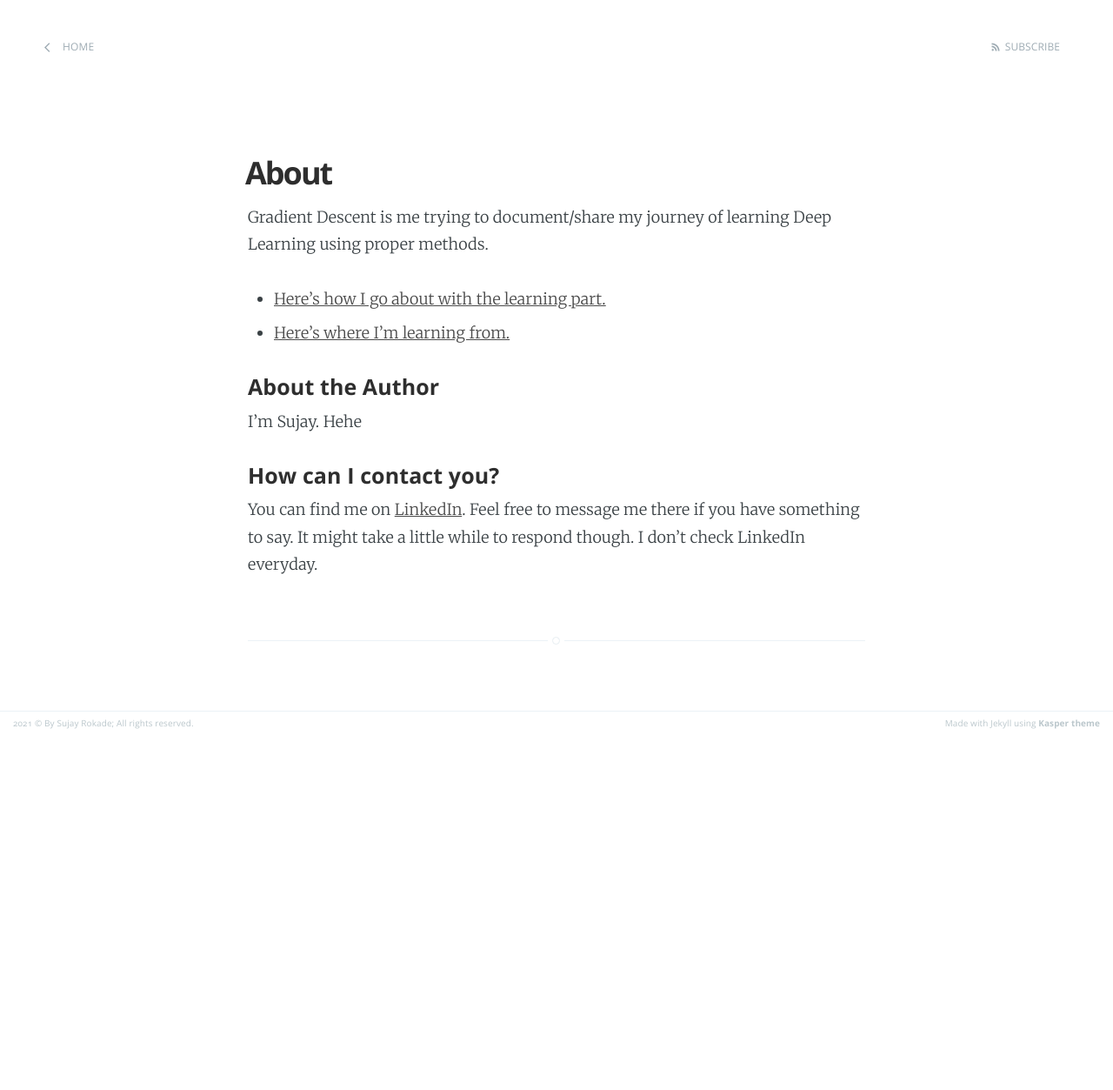
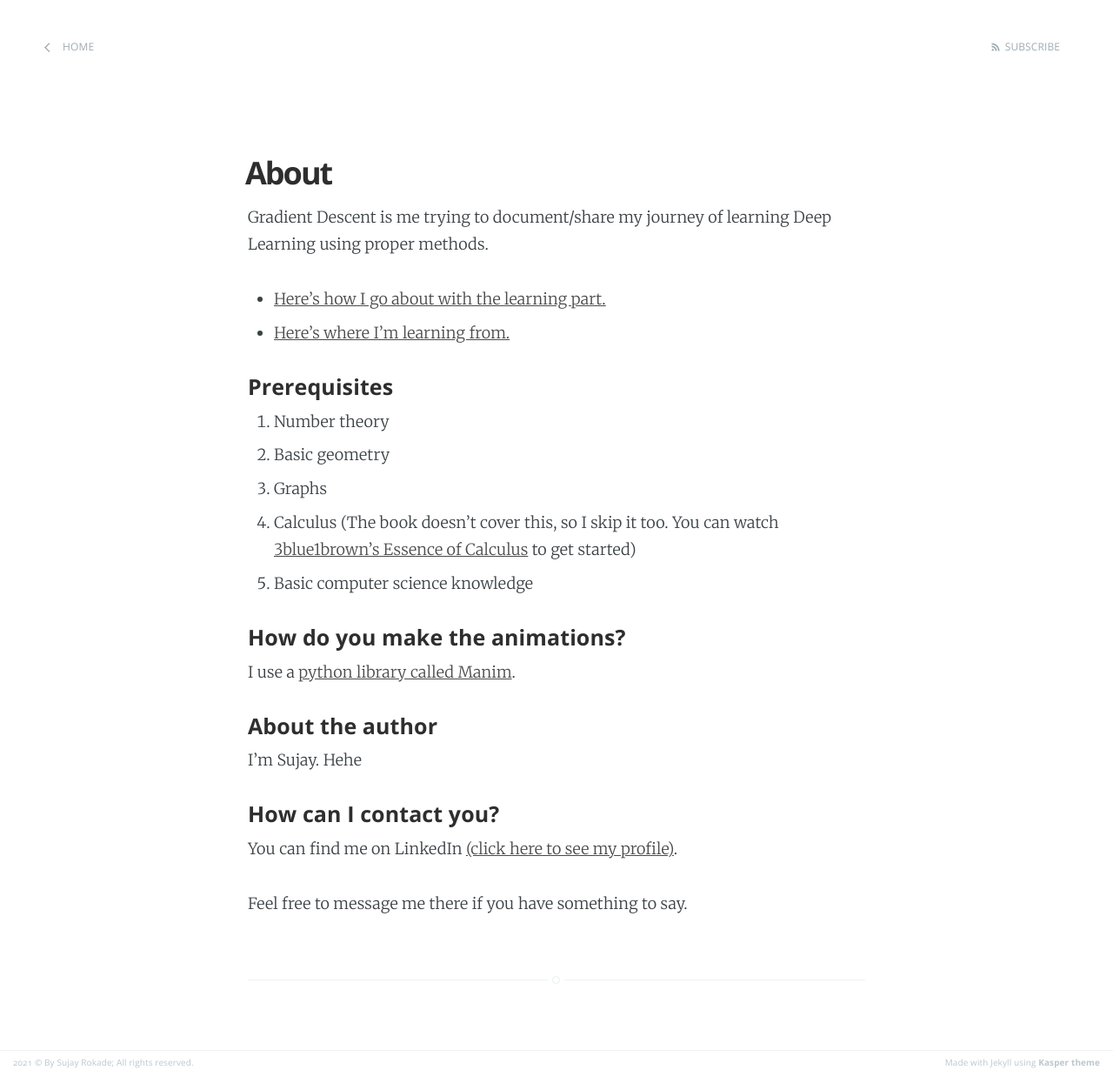
Before and after one commit to fractal2k/Gradient-Descent, a Jekyll site: the page built from about.md, in a window 1280 px wide. Shown: the whole page at 87% size. Built offline with Jekyll 4.4.1, drawn with Linux system fonts in a browser that asks for light colours; before the commit the page ends 900 px from its top, so only the background shows below that.

Commit message:
Made changes to second post, edited about page

```diff
--- a/about.md
+++ b/about.md
@@ -8,10 +8,24 @@ Gradient Descent is me trying to document/share my journey of learning Deep Lear
 - [Here's how I go about with the learning part.]({{ site.baseurl }}{% post_url 2021-06-04-prologue %}#how-im-going-to-do-this)
 - [Here's where I'm learning from.]({{ site.baseurl }}{% post_url 2021-06-04-prologue %}#resources-i-will-be-using)
 
-#### About the Author
+#### Prerequisites
+
+1. Number theory
+2. Basic geometry
+3. Graphs
+4. Calculus (The book doesn't cover this, so I skip it too. You can watch [3blue1brown's Essence of Calculus](https://www.youtube.com/playlist?list=PLZHQObOWTQDMsr9K-rj53DwVRMYO3t5Yr) to get started)
+5. Basic computer science knowledge
+
+#### How do you make the animations?
+
+I use a [python library called Manim](https://github.com/ManimCommunity/manim){:target="_blank"}.
+
+#### About the author
 
 I'm Sujay. Hehe
 
 #### How can I contact you?
 
-You can find me on [LinkedIn](https://www.linkedin.com/in/sujay-rokade/){:target="_blank"}. Feel free to message me there if you have something to say. It might take a little while to respond though. I don't check LinkedIn everyday.
+You can find me on LinkedIn [(click here to see my profile)](https://www.linkedin.com/in/sujay-rokade/){:target="_blank"}.
+
+Feel free to message me there if you have something to say.
```
Also changed, not shown: _posts/2021-06-23-the-basics-of-linear-algebra-part-1.md (renamed from _posts/2021-06-22-the-basics-of-linear-algebra-part-1.md, +3 -1 lines).
